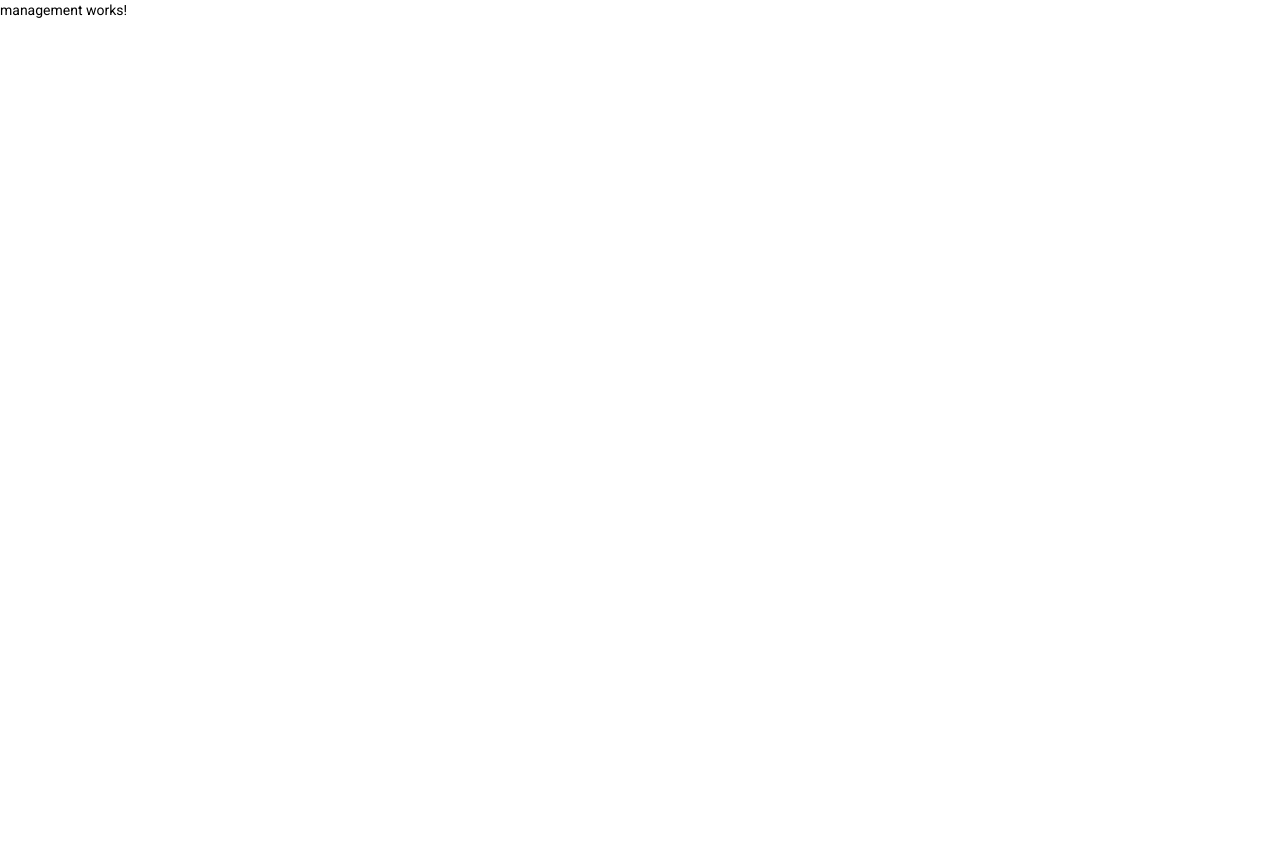
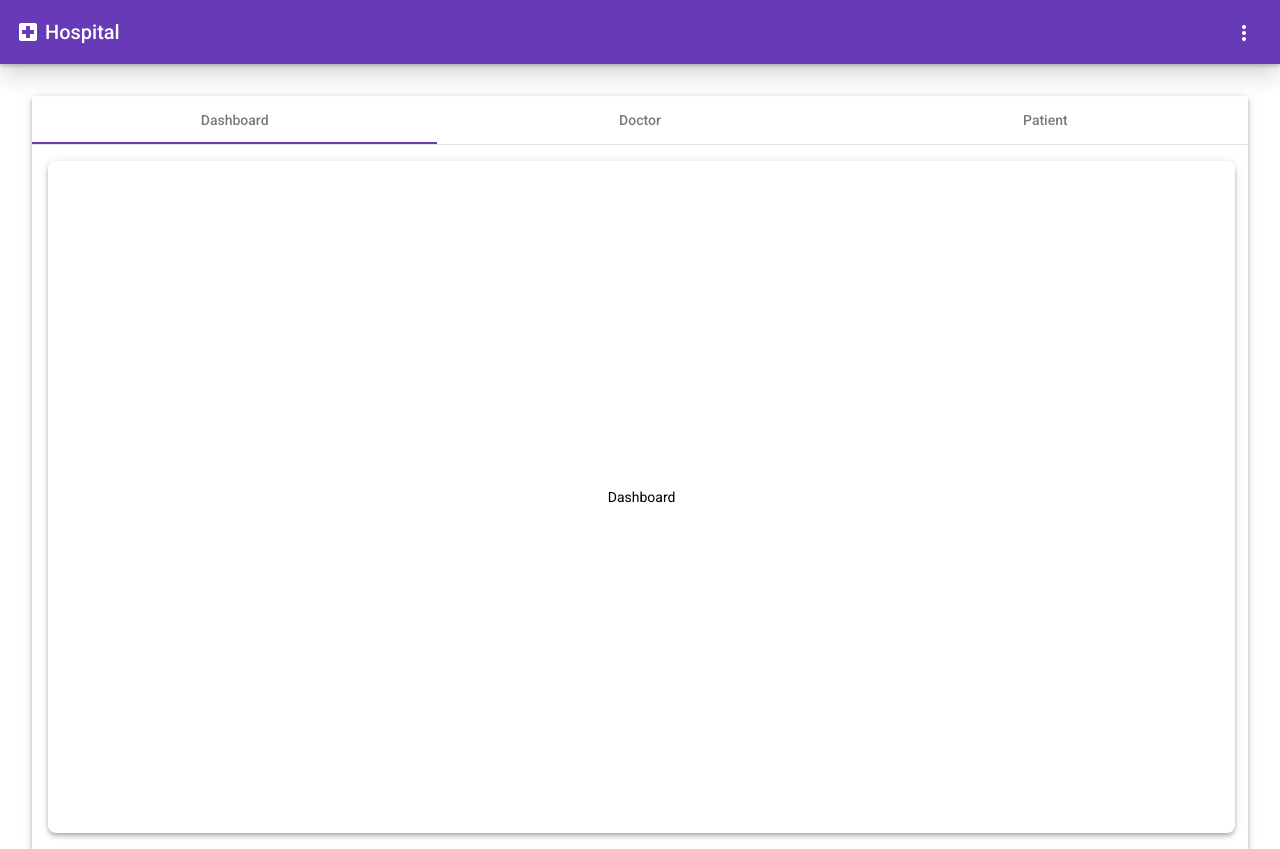
Before and after one commit to ShanmugaGanesh1999/HospitalRecordManagementSystemUI, an Angular app: page /management-page in a window 1280 px wide. Before the commit the page ends 800 px from the top, so only its background shows below. Built offline with nearby package versions, Linux system fonts and the light colour scheme.

Commit message:
Mgt initial layout

```diff
--- a/src/app/app.component.css
+++ b/src/app/app.component.css
@@ -0,0 +1,39 @@
+.example-spacer {
+  flex: 1 1 auto;
+}
+
+mat-form-field {
+  margin-right: 12px;
+}
+
+.app-toolbar {
+  position: sticky;
+  position: -webkit-sticky; /* For macOS/iOS Safari */
+  top: 0; /* Sets the sticky toolbar to be on top */
+  z-index: 1000; /* Ensure that your app's content doesn't overlap the toolbar */
+  box-shadow: 0 2px 4px 0 rgba(0, 0, 0, 0.2), 0 9px 26px 0 rgba(0, 0, 0, 0.19);
+}
+
+.highlight:hover {
+  background-color: #673ab7;
+  color: #fff;
+}
+
+.wrapper {
+  display: flex;
+  width: 100%;
+  position: fixed;
+  justify-content: center;
+  z-index: 1100;
+  align-items: center;
+  background: #d8d8d899;
+  height: calc(120vh);
+}
+
+.inner {
+  padding: 12px;
+}
+
+/* .mat-progress-color::ng-deep circle {
+  stroke: #673ab7 !important;
+} */
--- a/src/app/app.component.html
+++ b/src/app/app.component.html
@@ -1 +1,51 @@
+<mat-toolbar color="primary" class="app-toolbar mat-elevation-z4">
+  <span class="material-icons"> local_hospital </span> &nbsp;
+  <span> Hospital</span>
+  <span class="example-spacer"></span>
+  <button
+    mat-icon-button
+    [matMenuTriggerFor]="menu"
+    aria-label="Example icon-button with a menu"
+  >
+    <mat-icon>more_vert</mat-icon>
+  </button>
+  <mat-menu #menu="matMenu">
+    <button
+      mat-menu-item
+      class="highlight"
+      (click)="openSnackBar('Link copied', 'undo')"
+    >
+      <mat-icon>share</mat-icon>
+      <span>Share</span>
+    </button>
+    <button
+      mat-menu-item
+      class="highlight"
+      (click)="openSnackBar('Opening feedback', 'undo')"
+    >
+      <mat-icon>feedback</mat-icon>
+      <span>Feedback</span>
+    </button>
+    <button
+      mat-menu-item
+      class="highlight"
+      (click)="openSnackBar('Reporting Deveploper', 'undo')"
+    >
+      <mat-icon>report</mat-icon>
+      <span>Report</span>
+    </button>
+    <button mat-menu-item class="highlight" (click)="logout()">
+      <mat-icon>power_settings_new</mat-icon>
+      <span>Logout</span>
+    </button>
+  </mat-menu>
+</mat-toolbar>
+
+<div *ngIf="appService.loading" class="wrapper">
+    <div class="inner">
+        <mat-progress-bar mode="indeterminate"></mat-progress-bar>
+    </div>
+</div>
+
+
 <router-outlet></router-outlet>
--- a/src/app/app.component.ts
+++ b/src/app/app.component.ts
@@ -1,10 +1,33 @@
 import { Component } from '@angular/core';
+import { MatSnackBar } from '@angular/material/snack-bar';
+import { Router } from '@angular/router';
+import { AppService } from './app.service';
 
 @Component({
   selector: 'app-root',
   templateUrl: './app.component.html',
-  styleUrls: ['./app.component.css']
+  styleUrls: ['./app.component.css'],
 })
 export class AppComponent {
   title = 'hospital-mgt';
+  constructor(
+    private router: Router,
+    private _snackBar: MatSnackBar,
+    public appService: AppService
+  ) {}
+
+  openSnackBar(message: string, action: string) {
+    this._snackBar.open(message, action);
+  }
+
+  logout() {
+    this.openSnackBar('Logout successful', 'undo');
+    localStorage.clear();
+    this.router.navigate(['login']);
+  }
+
+  ngOnInit(): void {
+    this.appService.loading = true;
+    setTimeout(() => (this.appService.loading = false), 3000);
+  }
 }
--- /dev/null
+++ b/src/app/app.service.ts
@@ -0,0 +1,9 @@
+import { Injectable } from '@angular/core';
+
+@Injectable({
+  providedIn: 'root',
+})
+export class AppService {
+  loading = false;
+  constructor() {}
+}
--- a/src/app/management/management.component.css
+++ b/src/app/management/management.component.css
@@ -0,0 +1,18 @@
+.example-small-box,
+.example-large-box {
+  display: flex;
+  align-items: center;
+  justify-content: center;
+  margin: 16px;
+  padding: 16px;
+  border-radius: 8px;
+}
+.example-stretched-tabs {
+  margin: 2.5%;
+  max-width: 95%;
+}
+
+.example-large-box {
+  height: 80vh;
+  width: 95%;
+}
--- a/src/app/management/management.component.html
+++ b/src/app/management/management.component.html
@@ -1 +1,17 @@
-<p>management works!</p>
+<mat-tab-group dynamicHeight animationDuration="1500ms" mat-stretch-tabs class="example-stretched-tabs mat-elevation-z4">
+    <mat-tab label="Dashboard">
+        <div class="example-large-box mat-elevation-z4">
+            Dashboard
+        </div>
+    </mat-tab>
+    <mat-tab label="Doctor">
+        <div class="example-large-box mat-elevation-z4">
+            Doctor
+        </div>
+    </mat-tab>
+    <mat-tab label="Patient">
+        <div class="example-large-box mat-elevation-z4">
+            Patient
+        </div>
+    </mat-tab>
+</mat-tab-group>
--- a/src/app/management/management.component.ts
+++ b/src/app/management/management.component.ts
@@ -1,15 +1,13 @@
 import { Component, OnInit } from '@angular/core';
+import { Router } from '@angular/router';
 
 @Component({
   selector: 'app-management',
   templateUrl: './management.component.html',
-  styleUrls: ['./management.component.css']
+  styleUrls: ['./management.component.css'],
 })
 export class ManagementComponent implements OnInit {
+  constructor(private router: Router) {}
 
-  constructor() { }
-
-  ngOnInit(): void {
-  }
-
+  ngOnInit(): void {}
 }
```
Also changed, not shown: src/app/app.module.ts (+14 -0 lines), 1 other file (tests, documents, lock files or other folders).
